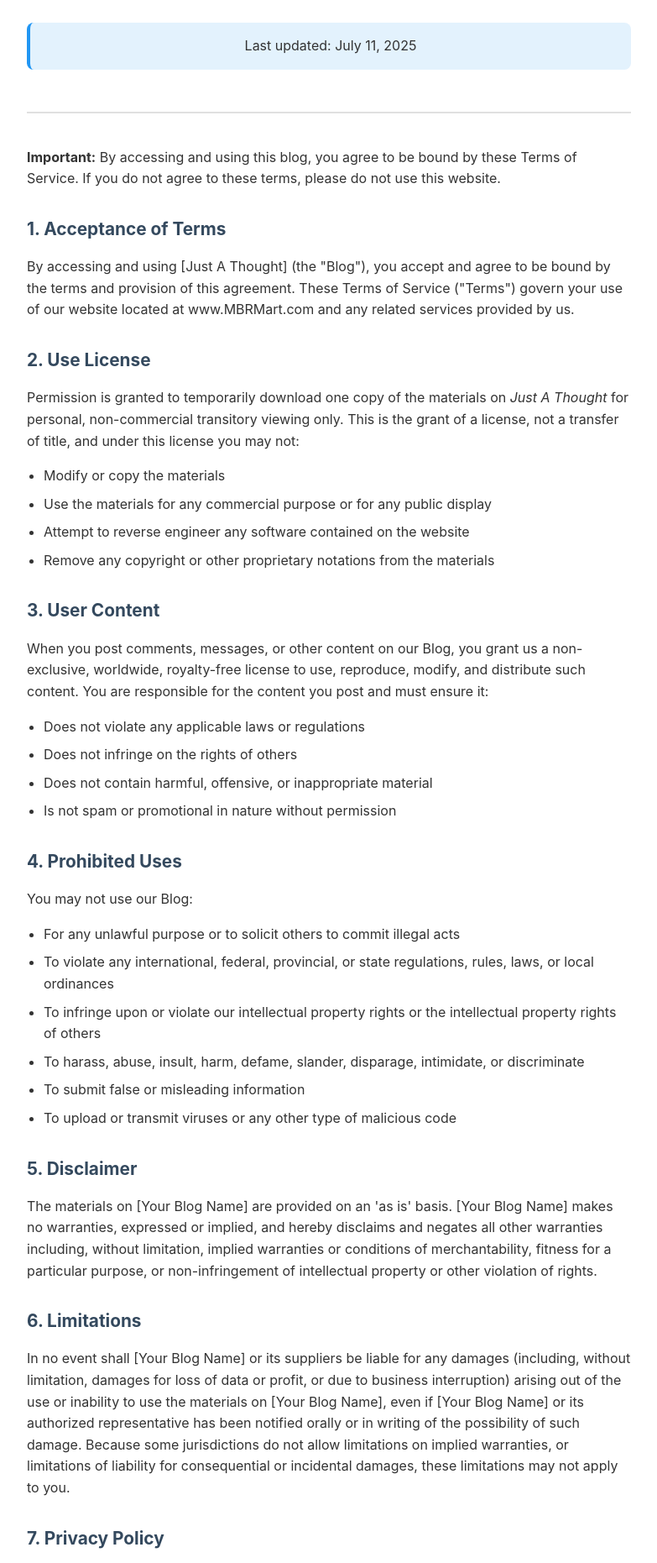
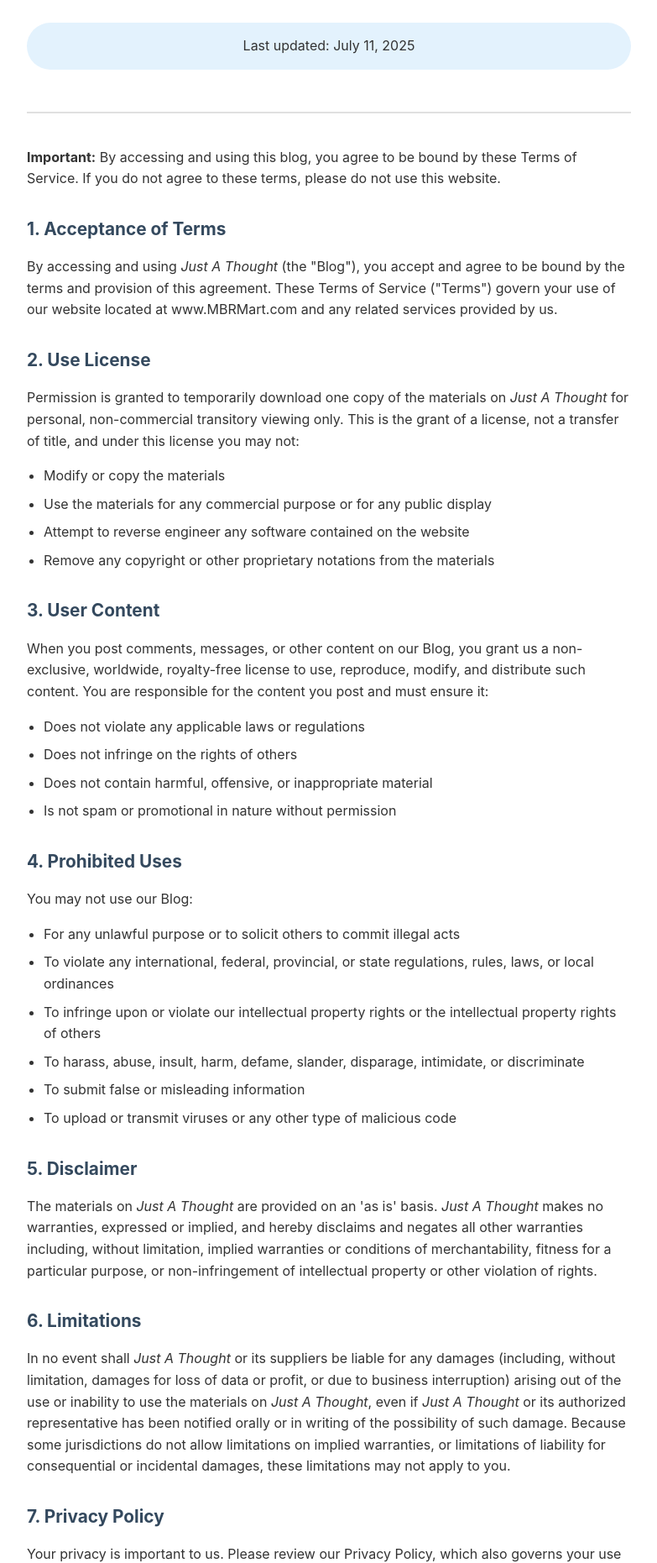
Before and after one commit to 00Marcus00/00Marcus00.github.io, a plain HTML site: page links/terms.html in a window 1280 px wide. Shown: the part 179-2040 px from the top of the page at 84% size, without its empty margins (248-1031 px from the left). Drawn offline with Linux system fonts and the light colour scheme.

Commit message:
updated text in tos

```diff
--- a/links/terms.html
+++ b/links/terms.html
@@ -29,7 +29,7 @@
           }
         h1 {
             color: #2c3e50;
-            border-bottom: 3px solid #3498db;
+            border-bottom: 3px solid black;
             padding-bottom: 15px;
             margin-bottom: 30px;
         }
@@ -44,9 +44,9 @@
         .last-updated {
             background: #e3f2fd;
             padding: 15px;
-            border-radius: 8px;
+            border-radius: 88px;
             margin-bottom: 30px;
-            border-left: 4px solid #2196f3;
+
         }
 
         .contact-info {
@@ -97,7 +97,7 @@
         </div>
 
         <h2>1. Acceptance of Terms</h2>
-        <p>By accessing and using [Just A Thought] (the "Blog"), you accept and agree to be bound by the
+        <p>By accessing and using <em>Just A Thought</em> (the "Blog"), you accept and agree to be bound by the
             terms and provision of this agreement. These Terms of Service ("Terms") govern your use of our
             website located at www.MBRMart.com and any related services provided by us.</p>
 
@@ -133,31 +133,53 @@
         </ul>
 
         <h2>5. Disclaimer</h2>
-        <p>The materials on [Your Blog Name] are provided on an 'as is' basis. [Your Blog Name] makes no warranties, expressed or implied, and hereby disclaims and negates all other warranties including, without limitation, implied warranties or conditions of merchantability, fitness for a particular purpose, or non-infringement of intellectual property or other violation of rights.</p>
+        <p>The materials on <em>Just A Thought</em> are provided on an 'as is' basis. <em>Just A Thought</em>
+            makes no warranties, expressed or implied, and hereby disclaims and negates all other warranties
+            including, without limitation, implied warranties or conditions of merchantability, fitness for
+            a particular purpose, or non-infringement of intellectual property or other violation of rights.</p>
 
         <h2>6. Limitations</h2>
-        <p>In no event shall [Your Blog Name] or its suppliers be liable for any damages (including, without limitation, damages for loss of data or profit, or due to business interruption) arising out of the use or inability to use the materials on [Your Blog Name], even if [Your Blog Name] or its authorized representative has been notified orally or in writing of the possibility of such damage. Because some jurisdictions do not allow limitations on implied warranties, or limitations of liability for consequential or incidental damages, these limitations may not apply to you.</p>
+        <p>In no event shall <em>Just A Thought</em> or its suppliers be liable for any damages
+            (including, without limitation, damages for loss of data or profit, or due to business
+            interruption) arising out of the use or inability to use the materials on <em>Just A Thought</em>,
+            even if <em>Just A Thought</em> or its authorized representative has been notified orally or in
+            writing of the possibility of such damage. Because some jurisdictions do not allow limitations
+             on implied warranties, or limitations of liability for consequential or incidental
+             damages, these limitations may not apply to you.</p>
 
         <h2>7. Privacy Policy</h2>
-        <p>Your privacy is important to us. Please review our Privacy Policy, which also governs your use of our Blog, to understand our practices regarding the collection and use of your personal information.</p>
+        <p>Your privacy is important to us. Please review our Privacy Policy, which also governs your
+             use of our Blog, to understand our practices regarding the collection and use of your personal
+             information.</p>
 
         <h2>8. Comments and Content Moderation</h2>
-        <p>We reserve the right to monitor, edit, or remove any content submitted to our Blog. We may remove content that violates these Terms or is otherwise objectionable at our sole discretion. We are not responsible for the content of comments posted by users.</p>
+        <p>We reserve the right to monitor, edit, or remove any content submitted to our Blog.
+            We may remove content that violates these Terms or is otherwise objectionable at our
+            sole discretion. We are not responsible for the content of comments posted by users.</p>
 
         <h2>9. Intellectual Property</h2>
-        <p>All content published on this Blog, including text, graphics, logos, images, and software, is the property of [Your Blog Name] or its content suppliers and is protected by copyright laws. Unauthorized use of any content may violate copyright, trademark, and other laws.</p>
+        <p>All content published on this Blog, including text, graphics, logos, images, and software,
+            is the property of [Your Blog Name] or its content suppliers and is protected by copyright laws.
+            Unauthorized use of any content may violate copyright, trademark, and other laws.</p>
 
         <h2>10. Third-Party Links</h2>
-        <p>Our Blog may contain links to third-party websites. We are not responsible for the content, privacy policies, or practices of these external sites. We encourage you to review the terms and conditions of any third-party websites you visit.</p>
+        <p>Our Blog may contain links to third-party websites. We are not responsible for the content,
+             privacy policies, or practices of these external sites. We encourage you to review the
+             terms and conditions of any third-party websites you visit.</p>
 
         <h2>11. Termination</h2>
-        <p>We may terminate or suspend your access to our Blog immediately, without prior notice or liability, for any reason whatsoever, including without limitation if you breach the Terms.</p>
+        <p>We may terminate or suspend your access to our Blog immediately, without prior notice or
+             liability, for any reason whatsoever, including without limitation if you breach the Terms.</p>
 
         <h2>12. Changes to Terms</h2>
-        <p>We reserve the right to modify these Terms at any time. Changes will be posted on this page with an updated revision date. Your continued use of the Blog after any changes constitutes acceptance of the new Terms.</p>
+        <p>We reserve the right to modify these Terms at any time. Changes will be posted on this page
+            with an updated revision date. Your continued use of the Blog after any changes constitutes
+            acceptance of the new Terms.</p>
 
         <h2>13. Governing Law</h2>
-        <p>These Terms shall be governed and construed in accordance with the laws of [Your State/Country], without regard to its conflict of law provisions. Any disputes arising under these Terms shall be subject to the exclusive jurisdiction of the courts of [Your Jurisdiction].</p>
+        <p>These Terms shall be governed and construed in accordance with the laws of State of New Jersey,
+            without regard to its conflict of law provisions. Any disputes arising under these Terms
+            shall be subject to the exclusive jurisdiction of the courts of New Jersey.</p>
 
         <h2>14. Severability</h2>
         <p>If any provision of these Terms is held to be invalid or unenforceable by a court, the remaining provisions of these Terms will remain in effect.</p>
```
